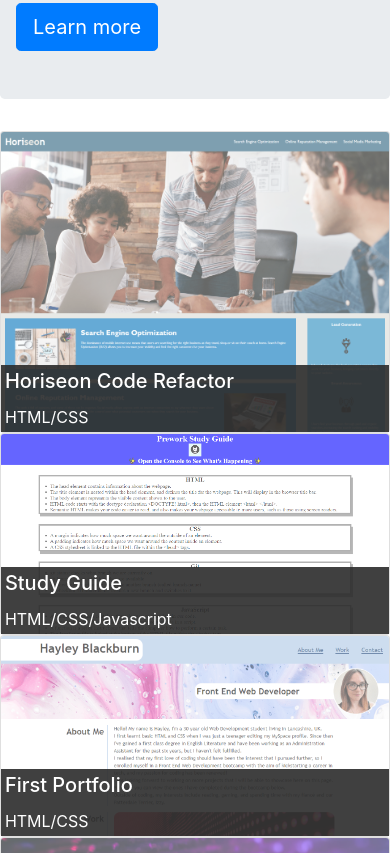
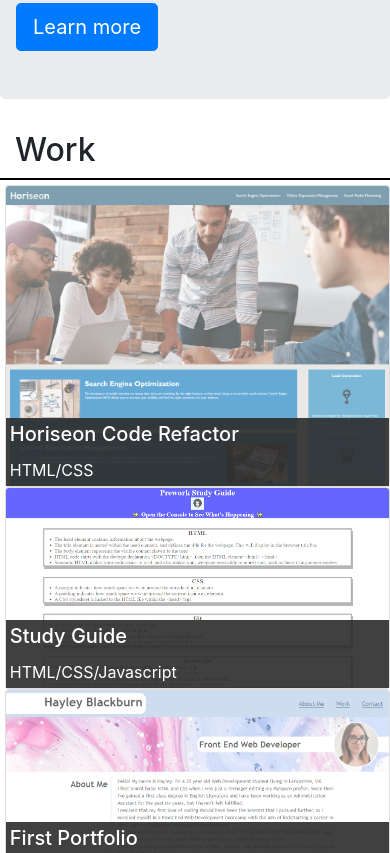
Before and after one commit to codenamehaylz/Bootstrap-Portfolio, a plain HTML site: page index.html in a window 390 px wide. Shown: the part 394-1247 px from the top of the page. Drawn offline with nearby package versions, Linux system fonts and the light colour scheme.

Commit message:
changed work grid layout, added media q

```diff
--- a/css/style.css
+++ b/css/style.css
@@ -1,3 +1,10 @@
+
+/*Work section*/
+
+.work-heading {
+    border-right: 2px solid black;
+}
+
 .project-card img {
     width: 100%;
     max-height: 200px;
@@ -7,7 +14,8 @@
 }
 
 .project-card {
-    padding: 0;
+    padding-right: 0;
+    padding-left: 5px;
 }
 
 .project-card img {
@@ -41,3 +49,17 @@
 .project-card:hover img {
     opacity: 1;
 }
+
+
+/*Media queries*/
+
+@media screen and (max-width:575px) {
+    .work-heading {
+        border-right: 0px;
+    }
+
+    .work-section {
+        border-top: 2px solid black;
+        padding-top: 5px;
+    }
+}
--- a/index.html
+++ b/index.html
@@ -11,7 +11,7 @@
     <body id="page-top">
 
       <!--Navigation bar-->
-        <nav class="navbar navbar-expand-lg navbar-light bg-light">
+        <nav class="navbar sticky-top navbar-expand-lg navbar-light bg-light">
             <a class="navbar-brand" href="#page-top">Hayley Blackburn</a>
             <button class="navbar-toggler" type="button" data-toggle="collapse" data-target="#navbarNavAltMarkup" aria-controls="navbarNavAltMarkup" aria-expanded="false" aria-label="Toggle navigation">
               <span class="navbar-toggler-icon"></span>
@@ -19,14 +19,14 @@
             <div class="collapse navbar-collapse" id="navbarNavAltMarkup">
               <div class="navbar-nav">
                 <a class="nav-item nav-link active" href="#">Home <span class="sr-only">(current)</span></a>
+                <a class="nav-item nav-link" href="#">Work</a>
+                <a class="nav-item nav-link" href="#">Skills</a>
                 <a class="nav-item nav-link" href="#">About Me</a>
-                <a class="nav-item nav-link" href="#">Work</a>
-                <a class="nav-item nav-link" href="#">Contact</a>
               </div>
             </div>
           </nav>
 
-      <!--Hero section - jumbotron-->
+      <!--Hero section jumbotron-->
         <div class="jumbotron">
             <h1 class="display-4">Hayley Blackburn</h1>
             <p class="lead">Front End Web Developer</p>
@@ -39,9 +39,15 @@
 
 
       <!--Work section - cards-->
-      <div class="container">
+      <div class="container-fluid work-container">
         <div class="row">
-          <!--Main project-->
+          <!--Work section heading-->
+          <div class="col-2 work-heading text-right">
+            <h2>Work</h2>
+          </div>
+          <!--Projects, starting with main project-->
+          <div class="col-sm-10 col-md-10 col-lg-9 work-section">
+            <div class="row">
               <div class="col-12 project-card">
                 <div class="card main-project">
                   <div class="text-left main-project-label">
@@ -93,10 +99,18 @@
               </div>
             </div>
           </div>
-
+        </div>
+      </div>
 
 
       <!--Skills section-->
+      <div class="container">
+        <div class="row">
+          <div class="col">
+
+          </div>
+        </div>
+      </div>
 
 
       <!--About/Contact-->
```
Lines whose indentation alone changed are shown as unchanged.
